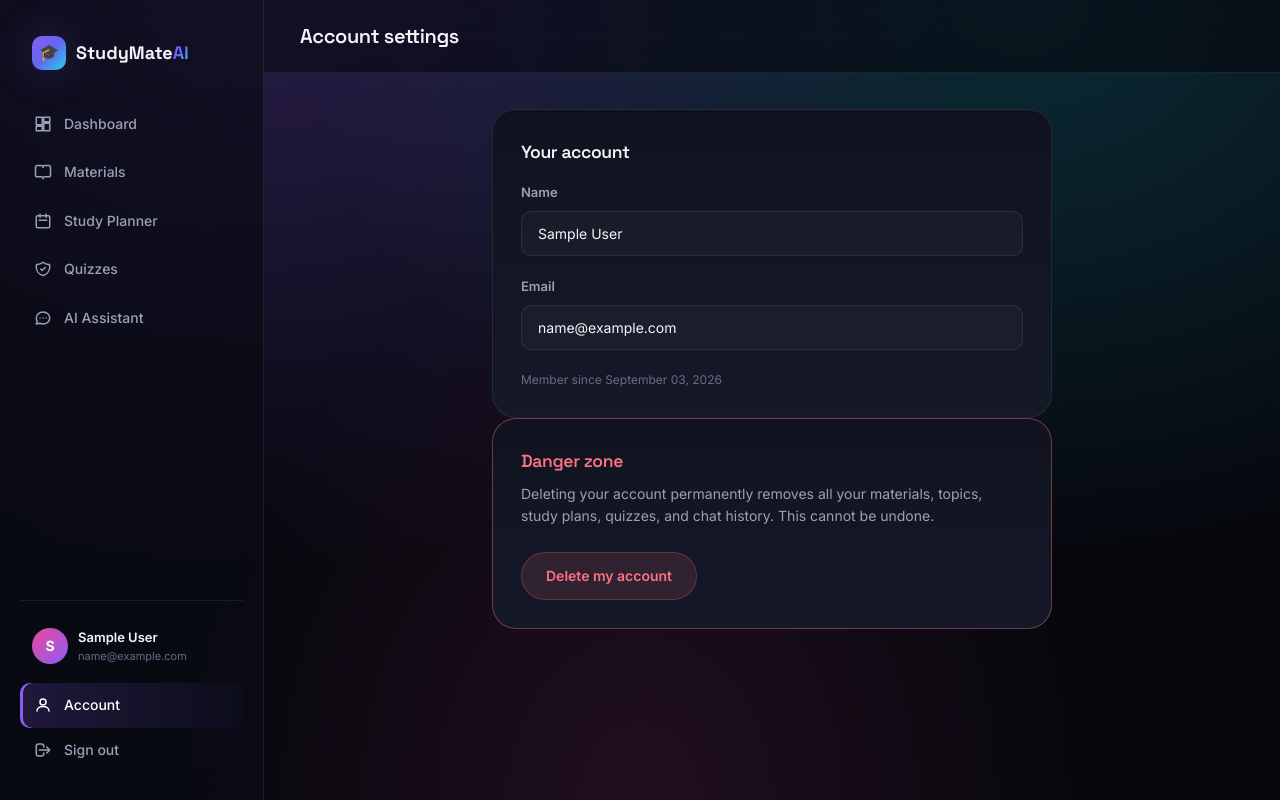
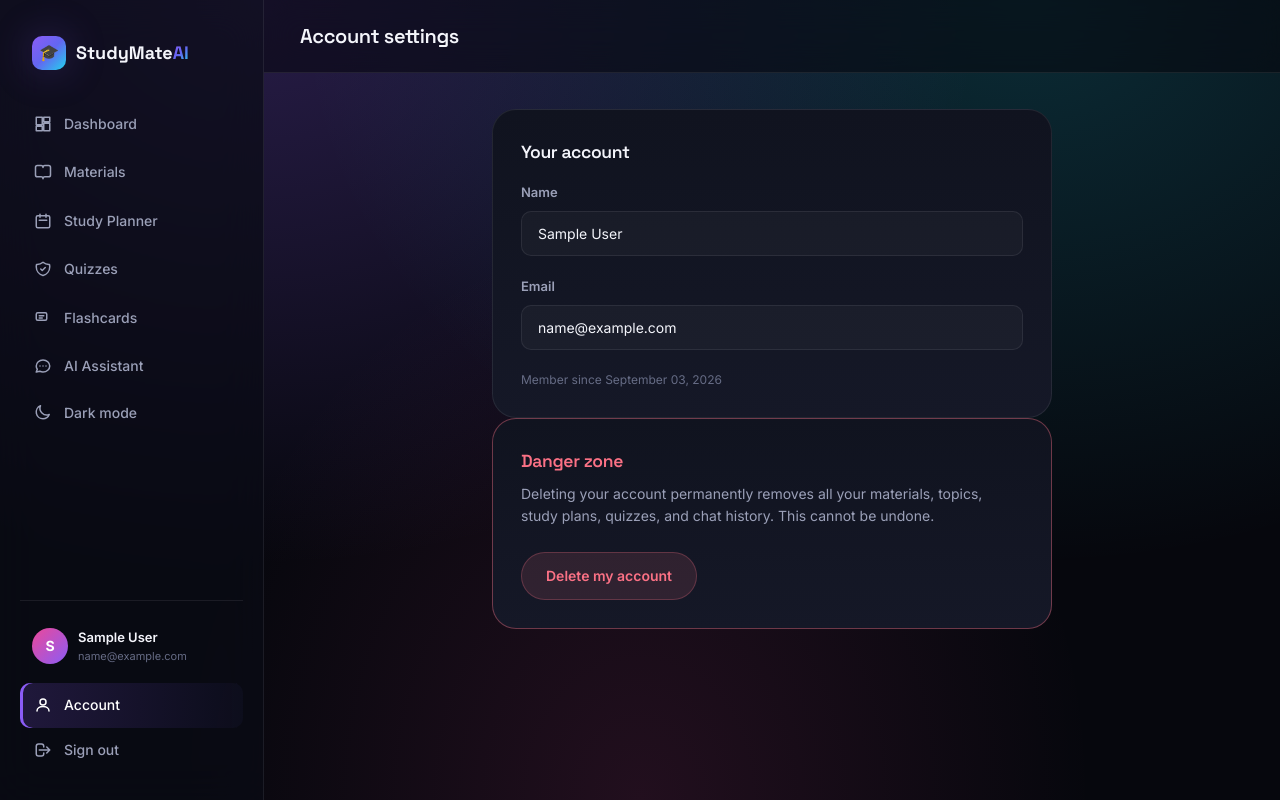
Before and after one commit to Sharan-b2025/StudyMate---AI, a Flask app: page /auth/account in a window 1280 px wide. Run offline with Flask 3, Linux system fonts and the light colour scheme; the visitor is signed in with stand-in values (Sample User, id 1); parts of the project's set-up code (start-up, migrations or seed data) failed here and were passed over.

Commit message:
Update base.html

```diff
--- a/app/templates/base.html
+++ b/app/templates/base.html
@@ -4,6 +4,16 @@
   <meta charset="UTF-8">
   <meta name="viewport" content="width=device-width, initial-scale=1.0">
   <title>{% block title %}StudyMate AI{% endblock %}</title>
+  <meta name="theme-color" content="#8b5cf6">
+  <link rel="manifest" href="{{ url_for('static', filename='manifest.json') }}">
+  <link rel="apple-touch-icon" href="{{ url_for('static', filename='img/icon-192.png') }}">
+  <script>
+    // Applied before CSS loads to avoid a flash of the wrong theme.
+    (function() {
+      var saved = localStorage.getItem("studymate_theme");
+      if (saved === "light") document.documentElement.setAttribute("data-theme", "light");
+    })();
+  </script>
   <link rel="preconnect" href="https://fonts.googleapis.com">
   <link href="https://fonts.googleapis.com/css2?family=Inter:wght@400;500;600;700;800&family=Space+Grotesk:wght@500;600;700&display=swap" rel="stylesheet">
   <link rel="stylesheet" href="{{ url_for('static', filename='css/base.css') }}">
@@ -43,10 +53,20 @@
         <svg fill="none" stroke="currentColor" viewBox="0 0 24 24" stroke-width="2"><path stroke-linecap="round" stroke-linejoin="round" d="M9 12l2 2 4-4m5.618-4.016A11.955 11.955 0 0112 2.944a11.955 11.955 0 01-8.618 3.04A12.02 12.02 0 003 9c0 5.591 3.824 10.29 9 11.622 5.176-1.332 9-6.03 9-11.622 0-1.042-.133-2.052-.382-3.016z"/></svg>
         Quizzes
       </a>
+      <a href="{{ url_for('flashcards.index') }}" class="nav-item {{ 'active' if request.blueprint == 'flashcards' }}">
+        <svg fill="none" stroke="currentColor" viewBox="0 0 24 24" stroke-width="2"><rect x="3" y="5" width="14" height="10" rx="2"/><path stroke-linecap="round" stroke-linejoin="round" d="M7 9h6M7 12h4"/></svg>
+        Flashcards
+      </a>
       <a href="{{ url_for('chat.index') }}" class="nav-item {{ 'active' if request.blueprint == 'chat' }}">
         <svg fill="none" stroke="currentColor" viewBox="0 0 24 24" stroke-width="2"><path stroke-linecap="round" stroke-linejoin="round" d="M8 12h.01M12 12h.01M16 12h.01M21 12c0 4.418-4.03 8-9 8a9.863 9.863 0 01-4.255-.949L3 20l1.395-3.72C3.512 15.042 3 13.574 3 12c0-4.418 4.03-8 9-8s9 3.582 9 8z"/></svg>
         AI Assistant
       </a>
+
+      <button type="button" id="theme-toggle-btn" class="nav-item" style="border:none;width:100%;text-align:left;background:none;cursor:pointer;font-family:inherit;">
+        <svg id="theme-icon-dark" fill="none" stroke="currentColor" viewBox="0 0 24 24" stroke-width="2"><path stroke-linecap="round" stroke-linejoin="round" d="M20.354 15.354A9 9 0 018.646 3.646 9.003 9.003 0 0012 21a9.003 9.003 0 008.354-5.646z"/></svg>
+        <svg id="theme-icon-light" fill="none" stroke="currentColor" viewBox="0 0 24 24" stroke-width="2" style="display:none;"><circle cx="12" cy="12" r="5"/><path stroke-linecap="round" d="M12 1v2m0 18v2M4.22 4.22l1.42 1.42m12.72 12.72l1.42 1.42M1 12h2m18 0h2M4.22 19.78l1.42-1.42M18.36 5.64l1.42-1.42"/></svg>
+        <span id="theme-label">Dark mode</span>
+      </button>
 
       <div class="sidebar-footer">
         {% if current_user.is_authenticated %}
@@ -81,6 +101,8 @@
   </div>
 
   <script src="{{ url_for('static', filename='js/app.js') }}"></script>
+  <script src="{{ url_for('static', filename='js/theme.js') }}"></script>
+  <script src="{{ url_for('static', filename='js/pwa.js') }}"></script>
   {% block extra_js %}{% endblock %}
 </body>
 </html>
```
